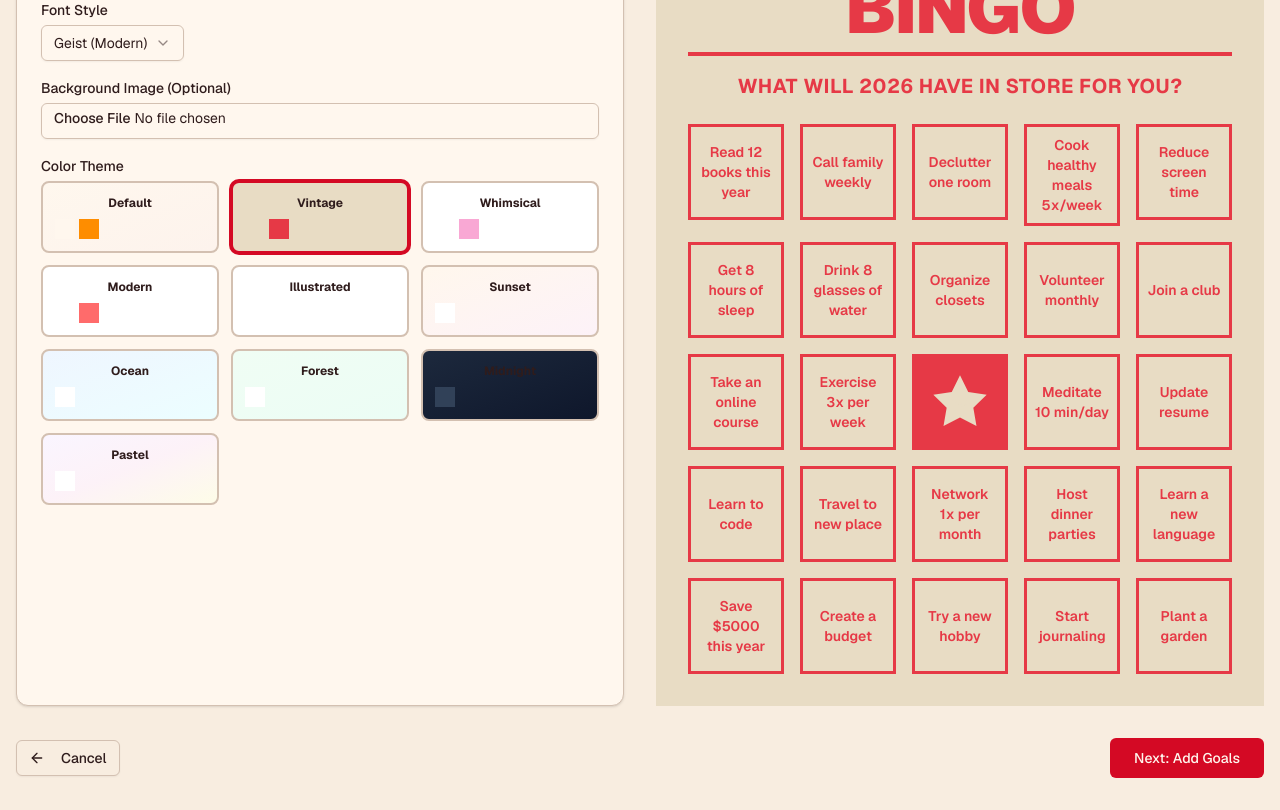
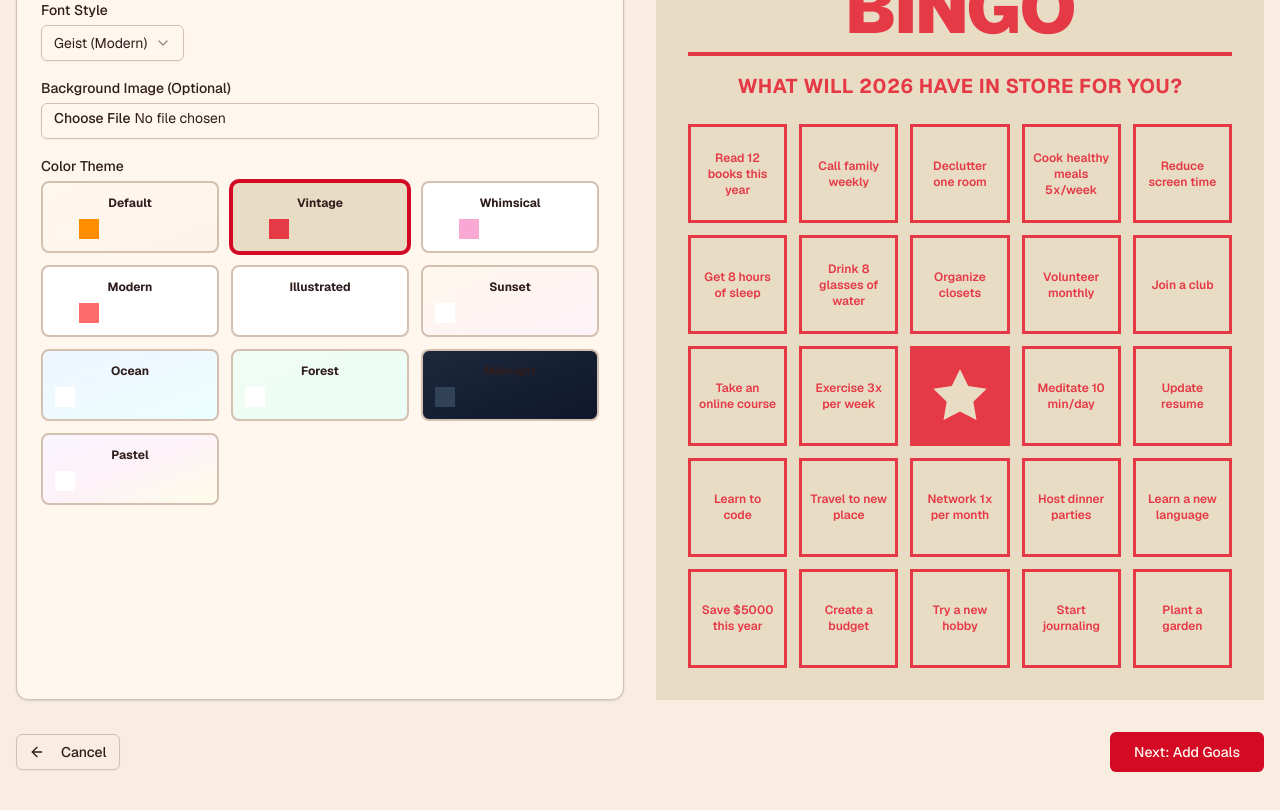
Before and after one commit to alberttjc/bingo-resolution, a Next.js app: page /create in a window 1280 px wide. Shown: the part 360-1170 px from the top of the page. Built offline with nearby package versions, Linux system fonts and the light colour scheme.

Commit message:
fix: vintage schema

```diff
--- a/components/bingo-card.tsx
+++ b/components/bingo-card.tsx
@@ -258,7 +258,7 @@ export function BingoCard({
         )}
 
         {/* Bingo Grid */}
-        <div className={cn('grid grid-cols-5', isVintage ? 'gap-3 md:gap-4' : 'gap-2 md:gap-3')}>
+        <div className={cn('grid grid-cols-5 gap-2 md:gap-3')}>
           {displayGoals.map((goal, index) => {
             const isFreeSpace = index === 12
             const isCompleted = completedCells.has(index)
@@ -300,7 +300,7 @@ export function BingoCard({
                   <span className={cn(
                     'leading-tight break-words',
                     isVintage
-                      ? 'text-xs md:text-sm font-semibold text-[#E63946]'
+                      ? 'text-[10px] md:text-xs font-semibold text-[#E63946]'
                       : isModern
                       ? 'text-[9px] md:text-xs font-normal text-gray-900'
                       : isWhimsical
```
